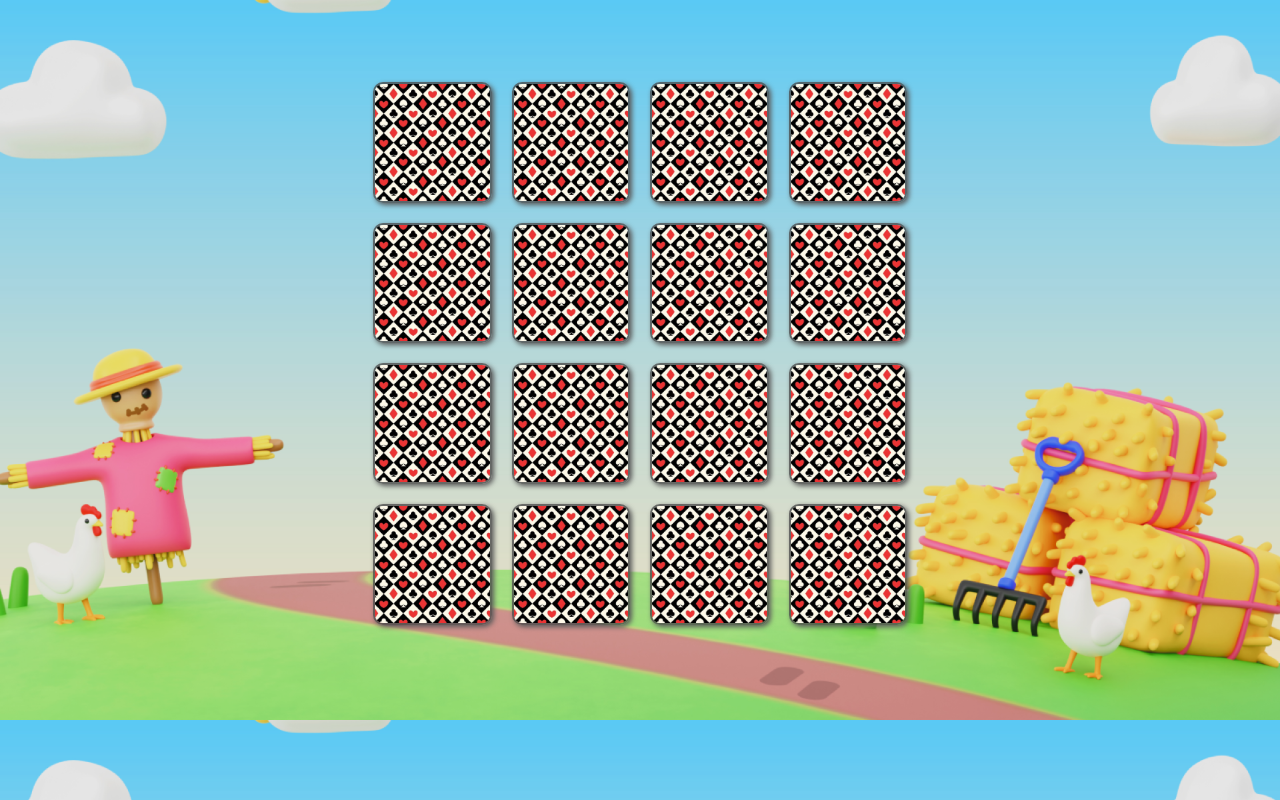
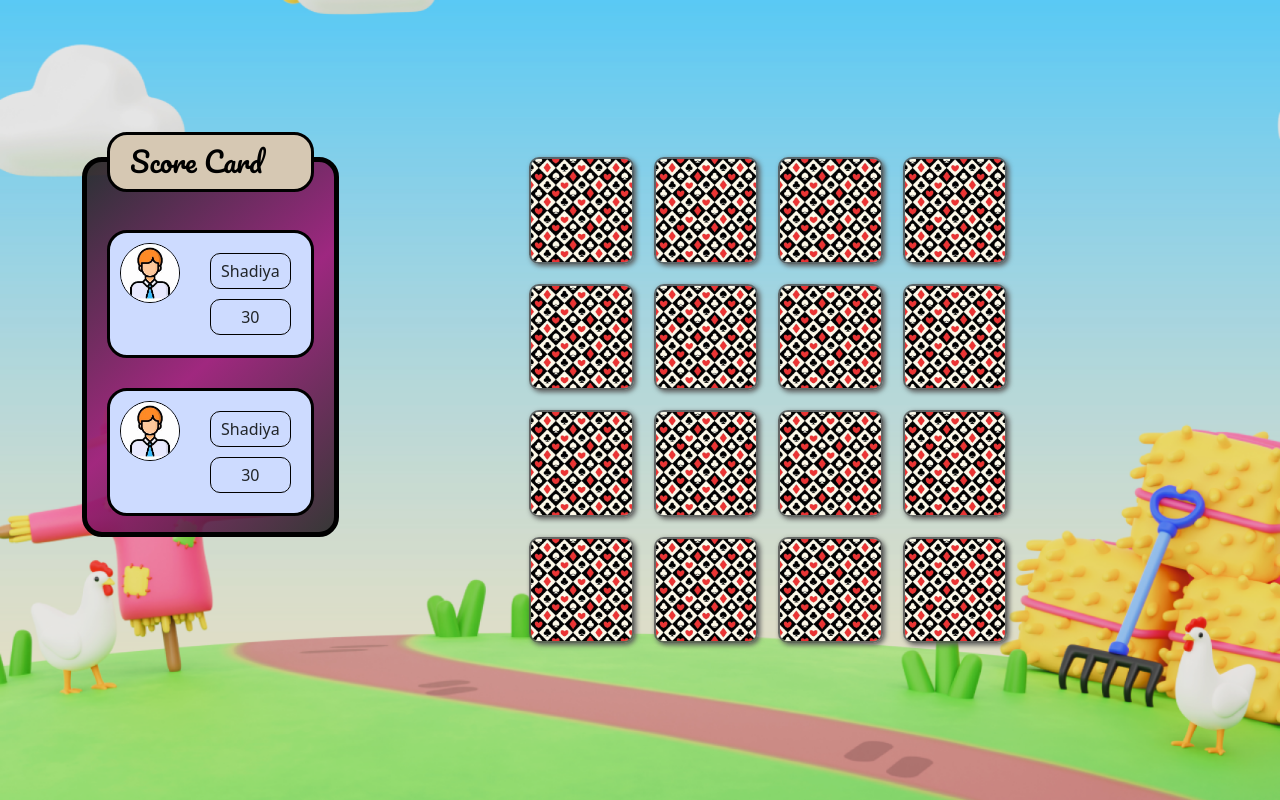
Before and after one commit to Amal911/Flip-It-Card-Game, a website: page pages/game.html in a window 1280 px wide. Drawn offline with nearby package versions, Linux system fonts and the light colour scheme.

Commit message:
created live score table

```diff
--- a/pages/game.html
+++ b/pages/game.html
@@ -9,10 +9,31 @@
 
 </head>
 <body>
-    <section id="display-cards">
-        <div class="container" id="cards-container">
+    <section id="game-section">
+    <div class="container" id="game-container">
+        <div class="card" id="live-score-card">
+            <h3>Score Card</h3>
+            <div class="player">
+                <div class="player-icon"><img src="../assets/player-icon-1.jpg" alt=""></div>
+                <div class="player-name-score">
+                    <div class="player-name">Shadiya</div>
+                    <div class="player-score">30</div>
+                </div>
+            </div>
+            <div class="player">
+                <div class="player-icon"><img src="../assets/player-icon-1.jpg" alt=""></div>
+                <div class="player-name-score">
+                    <div class="player-name">Shadiya</div>
+                    <div class="player-score">30</div>
+                </div>
+            </div>
+        </div>
 
-        </div>
+
+
+        <div class="container" id="cards-container"></div>
+        <div></div>
+    </div>
     </section>
 
 
--- a/styles/game.css
+++ b/styles/game.css
@@ -1,20 +1,83 @@
-body{
-    background: fixed;
+@import url('https://fonts.googleapis.com/css2?family=Pacifico&display=swap');
+body {
+    margin: 0;
+    padding: 0px;
+}
+  #game-section {
     background-image: url("../assets/background-game.png");
-    background-size: contain;
-    padding: 20px;
+    width: 100vw;
+    height: 100vh;
+    background-size: cover;
+    /* padding:10px ; */
+    display: flex;
+    align-items: center;
+  }
+#game-container{
+  display: flex;
+  flex-direction: row;
 }
+#game-container #live-score-card{
+  display: flex;
+  flex-direction: column;
+  gap: 30px;
+  padding: 20px;
+  height: 380px;
+  border-radius: 20px;
+  border: 5px solid black;
+  background: rgb(62,62,62);
+  background: linear-gradient(138deg, rgba(33, 33, 33,0.9) 0%, rgba(158, 21, 117,0.9) 52%, rgba(38, 38, 38,0.9) 100%);
+}
+#game-container #live-score-card h3{
+  margin-top: -50px;
+  padding: 10px 20px;
+  border-radius: 20px;
+  border: 3px solid black;
+  background-color: rgb(214, 200, 179);
+  color: black;
+  font-family: "Pacifico", cursive;
+
+}
+#game-container #live-score-card .player{
+  display: flex;
+  flex-direction: row;
+  gap: 20px;
+  padding: 10px;
+  border-radius: 20px;
+  background-color: rgb(205, 219, 255);
+  border: 3px solid black;
+}
+#game-container #live-score-card .player .player-icon img{
+  width: 60px;
+  border-radius: 50%;
+  border: 1px solid black;
+}
+#game-container #live-score-card .player .player-name-score{
+  display: flex;
+  flex-direction: column;
+  padding:10px;
+  gap: 10px;
+}
+#game-container #live-score-card .player .player-name-score .player-name{
+  border: 1px solid black;
+  padding: 5px 10px;
+  text-align: center;
+  border-radius: 10px;
+}
+#game-container #live-score-card .player .player-name-score .player-score{
+  border: 1px solid black;
+  padding: 5px 10px;
+  text-align: center;
+  border-radius: 10px;
+}
+
 #cards-container{
     width: 45%;
     display: grid;
     grid-template-columns: 1fr 1fr 1fr 1fr;
     gap: 20px;
-    margin-top: 5%;
 }
 #cards-container .image-cards{
-    /* background-color: rgb(90, 90, 90); */
     border-radius: 10px;
-    /* box-shadow: 2px 2px 5px rgb(90, 90, 90); */
 }
 #cards-container .image-cards img{
     width: 100%;
```
Also changed, not shown: assets/player-icon-1.jpg (added).
